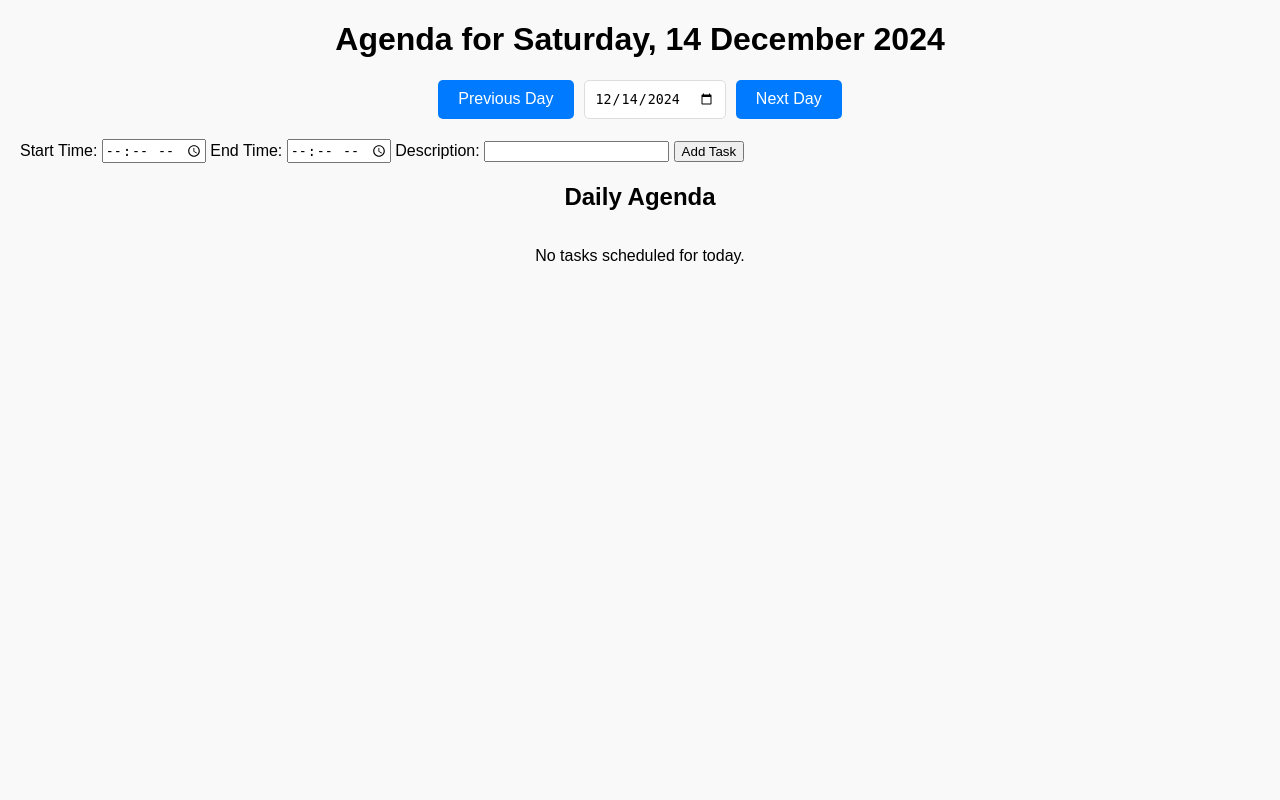
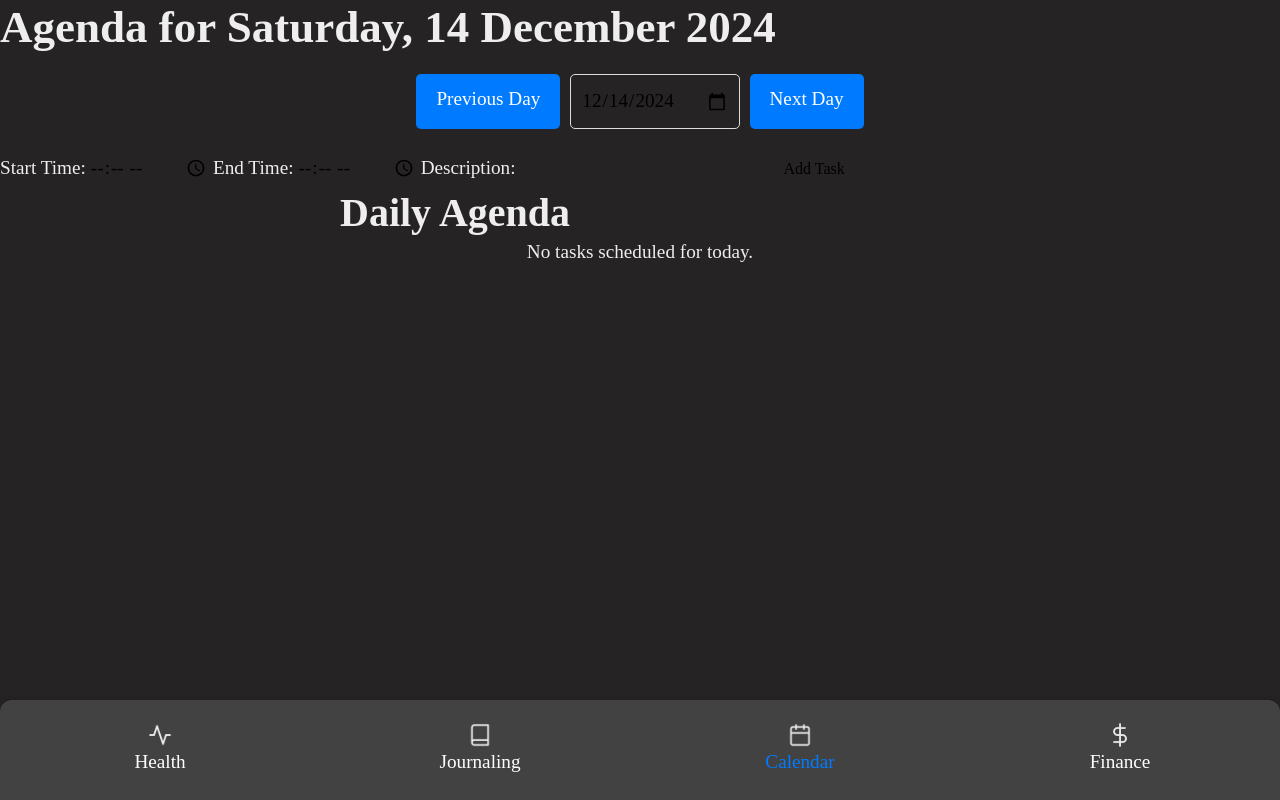
Before and after one commit to MisterAmig0/MONK, a Flask app: page /calendar in a window 1280 px wide. Run offline with Flask 3, Linux system fonts and the light colour scheme; the visitor is signed in with stand-in values (Sample User, id 1).

Commit message:
Update calendar.html

```diff
--- a/templates/calendar.html
+++ b/templates/calendar.html
@@ -3,16 +3,9 @@
 <head>
     <meta charset="UTF-8">
     <meta name="viewport" content="width=device-width, initial-scale=1.0">
+    <link rel="stylesheet" href="/static/css/style.css">
     <title>Calendar</title>
     <style>
-        body {
-            font-family: Arial, sans-serif;
-            margin: 20px;
-            background-color: #f9f9f9;
-        }
-        h1, h2 {
-            text-align: center;
-        }
         .navigation {
             display: flex;
             justify-content: center;
@@ -109,5 +102,7 @@
             <p style="text-align: center;">No tasks scheduled for today.</p>
         {% endif %}
     </div>
+    {% include 'footer.html' %}
+
 </body>
 </html>
```
